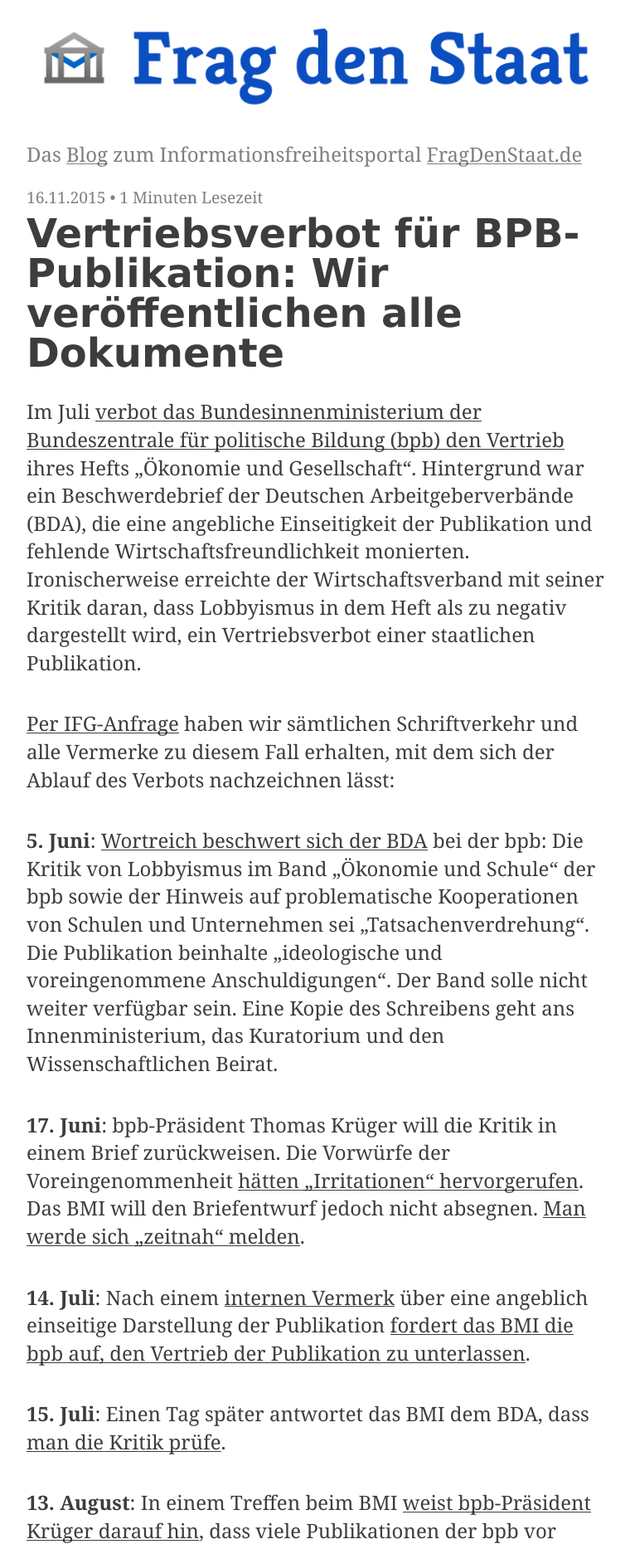
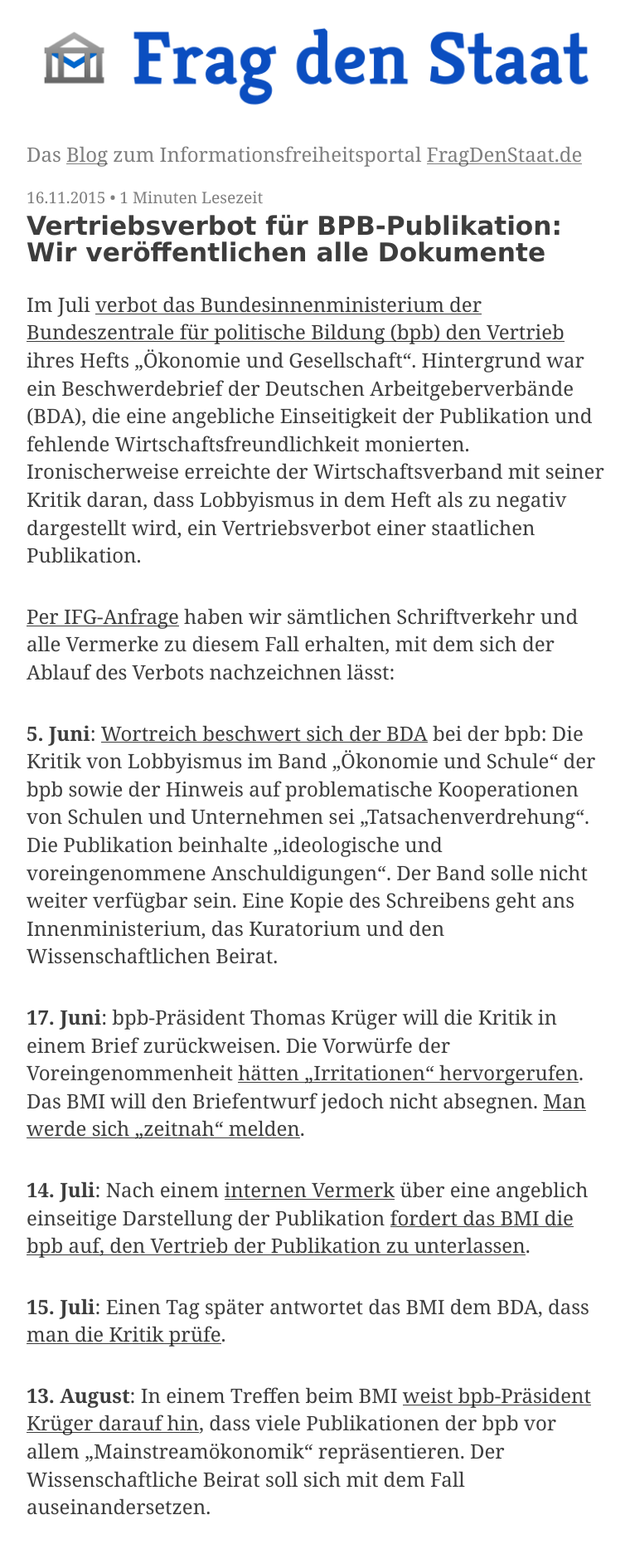
Before and after one commit to okfde/blog.fragdenstaat.de, a Jekyll site: the page built from index.html, in a window 1280 px wide. Shown: the top 1867 px of the page at 83% size, without its empty margins (258-1018 px from the left). Built offline with Jekyll 4.4.1, drawn with Linux system fonts in a browser that asks for light colours; the list of posts is cut into pages by our own code.

Commit message:
font size adjustments

```diff
--- a/css/style.css
+++ b/css/style.css
@@ -37,7 +37,7 @@
   word-wrap: break-word;
 }
 p * {
-  line-height: 1em; /* Bold font line-height fix */
+  line-height: 0.8em; /* Bold font line-height fix */
 }
 strong {
   font-weight: 700;
@@ -473,7 +473,7 @@
 }
 @media all and (min-width: 760px) {
   h1 {
-    font-size: 2.0em;
+    font-size: 1.3em;
   }
   article:last-of-type::after {
     content: "";
```
